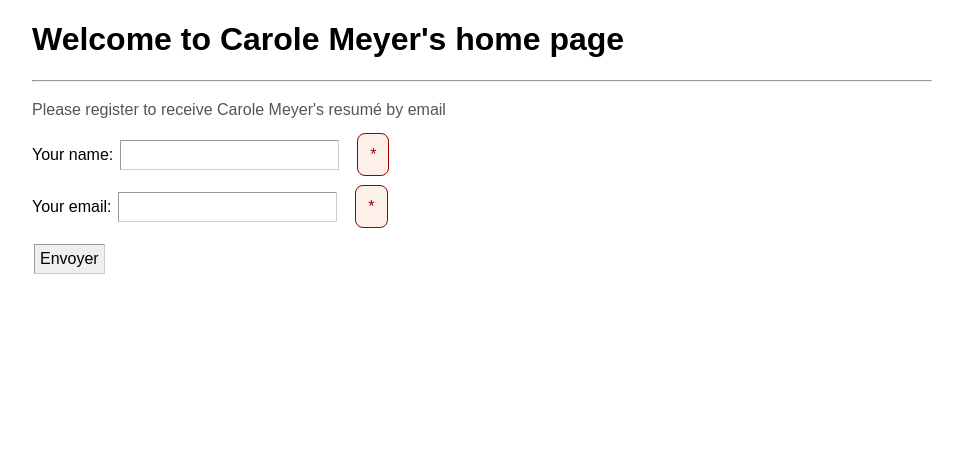
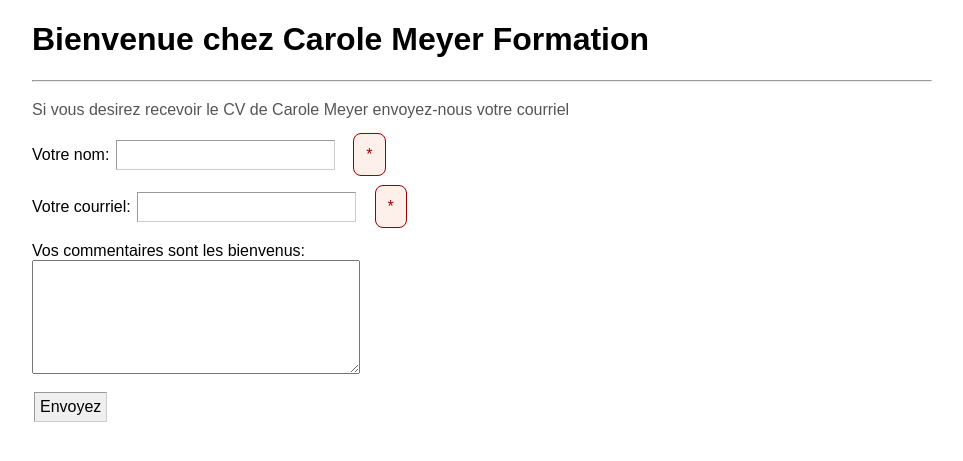
Before and after one commit to zfadade/cmform, a PHP site: page / in a window 1280 px wide. Shown: the top 461 px of the page, without its empty margins (158-1121 px from the left). Run offline with PHP 8.4, Linux system fonts and the light colour scheme; some libraries are stand-ins or nearby versions.

Commit message:
Add comment to form; put in French

```diff
--- a/index.php
+++ b/index.php
@@ -11,32 +11,35 @@
 
 <?php
 // define variables and set to empty values
-$clientName = $clientEmail = "";
+$clientName = $clientEmail =  $clientComment = "";
 $nameErr = $emailErr = "";
 
 if ($_SERVER["REQUEST_METHOD"] == "POST") {
 	if (empty($_POST["clientName"])) {
-	    $nameErr = "Name is required";
+	    $nameErr = "Votre nom est obligatoire";
 	  } else {
 	    $clientName = cleanInput($_POST["clientName"]);
 	     // check if name only contains letters and whitespace
-	    if (!preg_match("/^[a-zA-Z ]*$/", $clientName)) {
-	      $nameErr = "Only letters and white space allowed";
+	    if (!preg_match("/^[a-zA-Z0-9 .]*$/", $clientName)) {
+	      $nameErr = "Seulement des lettres, chiffres et espace autoris&eacute;s";
+	      //$nameErr = "Only letters, numbers and white space allowed";
 	    }
 	  }
 
 	if (empty($_POST["clientEmail"])) {
-	    $emailErr = "Email is required";
+	    $emailErr = "Votre courriel est obligatoire";
 	  } else {
 	    $clientEmail = cleanInput($_POST["clientEmail"]);
 	    if (!filter_var($clientEmail, FILTER_VALIDATE_EMAIL)) {
-  			$emailErr = "Invalid email format";
+  			$emailErr = "Courriel invalide";
 		}
 	  }
 
+	  $clientComment = cleanInput($_POST["clientComment"]);
+
 	  error_log("nameErr: " . $nameErr . " emailErr: " . $emailErr);
 	  if (empty($nameErr) and empty($emailErr)) {
-	  	sendMail($clientEmail, $clientName);
+	  	sendMail($clientEmail, $clientName, $clientComment);
 	  }
 
 }
@@ -49,32 +52,46 @@ function cleanInput($data) {
 }
 
 
-function sendMail($clientEmail, $clientName) {
+function sendMail($clientEmail, $clientName, $clientComment) {
 
 	$mail = setupMailHeader();
 	$mail->AddEmbeddedImage('resources/logo_CM_2016.png', 'logoimg', 'logo_CM_2016.png');
 
-	$bodytext = <<<EOD
+	$bodytext = <<<EOD1
     <html>
     <body>
     <p><img src="cid:logoimg" /></p>
     <p>Merci pour avoir contact&eacute;
     <span style="color:#5990B1 ;font-size:18px;font-weight:bold;"> CMCO</style></span>.</p>
     <p> Voici le document que vous avez demand&eacute;.</p>
+EOD1;
+
+	if (! empty($clientComment)) {
+		$bodyComment = <<<EOD2
+		<p>Votre commentaire ...</p>
+		$clientComment
+		<br><br>
+EOD2;
+
+	$bodytext .= $bodyComment;
+	}
+
+
+	$bodyFinish = <<<EOD3
     </body>
     </html>
-EOD;
+EOD3;
+
+	$bodytext .= $bodyFinish;
 
 	$mail->addAddress($clientEmail, $clientName);     		// Add a recipient
 	// $mail->addAddress('ellen@example.com');              // Name is optional
 	//$mail->addCC('cc@example.com');
-	//$mail->addBCC('bcc@example.com');
 
 	$mail->addAttachment('resources/LoremIpsum.pdf');         // Add attachments
 	//$mail->addAttachment('/tmp/image.jpg', 'new.jpg');     // Optional name
 
-	$mail->Subject = 'Here is the document you requested';
-	//'Voici le document demand&eacute;'
+	$mail->Subject = 'Voici le document que vous avez demand&eacute';
 	$mail->Body    = $bodytext;
 	$mail->AltBody = 'This is the body in plain text for non-HTML mail clients';
 
@@ -82,7 +99,9 @@ EOD;
 	    echo 'Message could not be sent.';
 	    echo 'Mailer Error: ' . $mail->ErrorInfo;
 	} else {
-	    echo 'Message has been sent';
+	    echo 'Votre demande a &eacute;t&eacute; envoy&eacute;e';
+
+	    //echo '<script> alert("Votre demande a &eacute;t&eacute; envoy&eacute;e"); </script>';
 	}
 }
 
@@ -106,6 +125,7 @@ function setupMailHeader() {
 
 	$mail->setFrom($my_init_data['cmform_from_email'], 'MyCompany');
 	$mail->addReplyTo($my_init_data['cmform_replyto_email'], 'Contact');
+	$mail->addBCC($my_init_data['cmform_bcc_email']);
 
 	return $mail;
 }
@@ -127,20 +147,23 @@ function xsendMail($to, $clientName) {
 
 	<div id="wrapper">
 
-		<h1>Welcome to Carole Meyer's home page</h1>
+		<h1>Bienvenue chez Carole Meyer Formation</h1>
 		<hr />
-		<p> Please register to receive Carole Meyer's resum&eacute; by email</p>
+		<p>Si vous desirez recevoir le CV de Carole Meyer envoyez-nous votre courriel</p>
 		<form method="post" action="<?php echo htmlspecialchars($_SERVER["PHP_SELF"]);?>">
-			Your name:
+			Votre nom:
 			<input type="text" name="clientName" value="<?php echo $clientName;?>" >
 			<span class="error">* <?php echo $nameErr;?></span>
 			<br><br>
 
-			Your email:
+			Votre courriel:
 			<input type="text" name="clientEmail" value="<?php echo $clientEmail;?>" >
 			<span class="error">* <?php echo $emailErr;?></span>
 			<br><br>
-			<input type="submit" value="Envoyer">
+
+			Vos commentaires sont les bienvenus: <br>
+			<textarea name="clientComment" id="clientComment" rows="6" cols="33" maxlength="200"> </textarea>
+			<p><input type="submit" value="Envoyez"></p>
 
 		</form>
 	</div>
```
